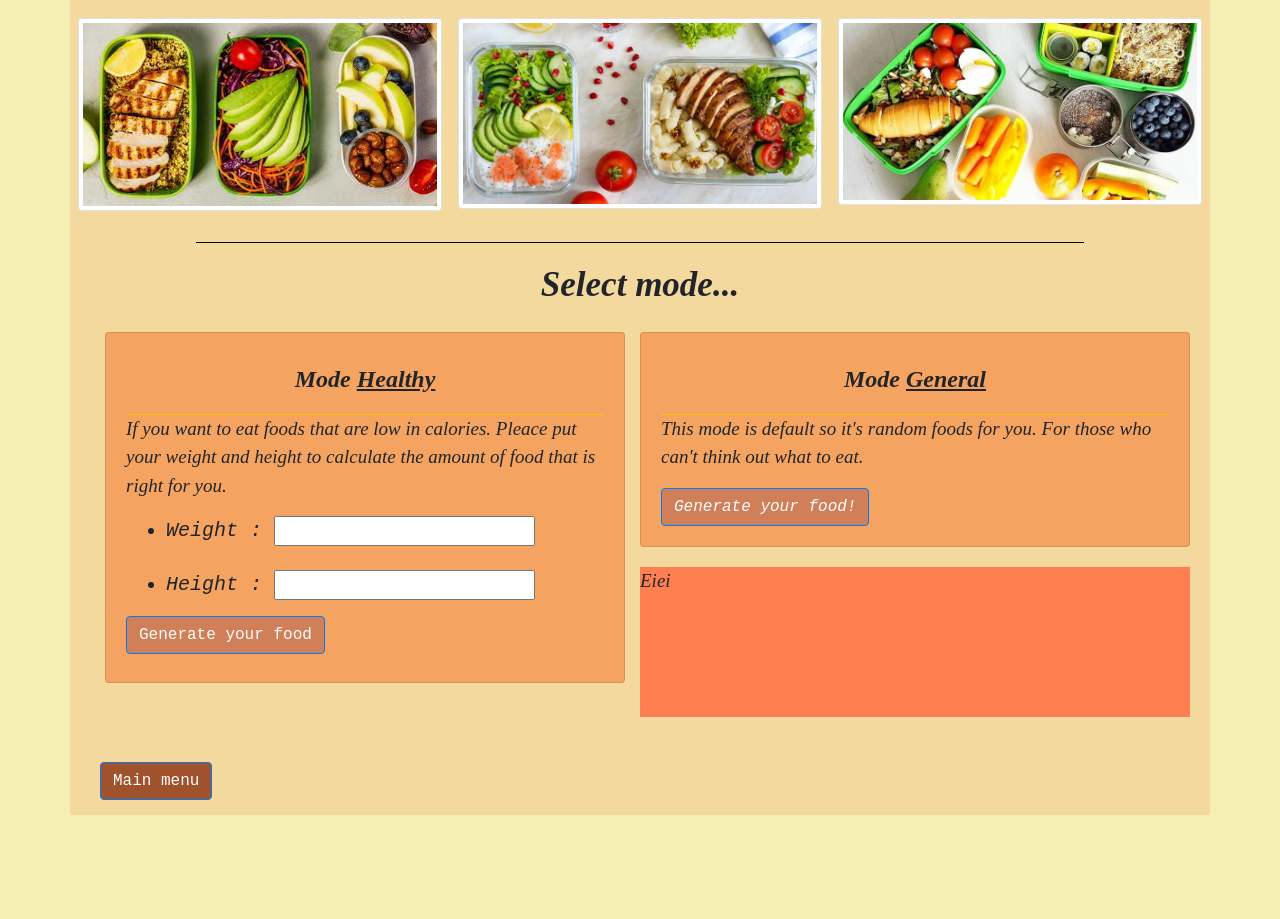
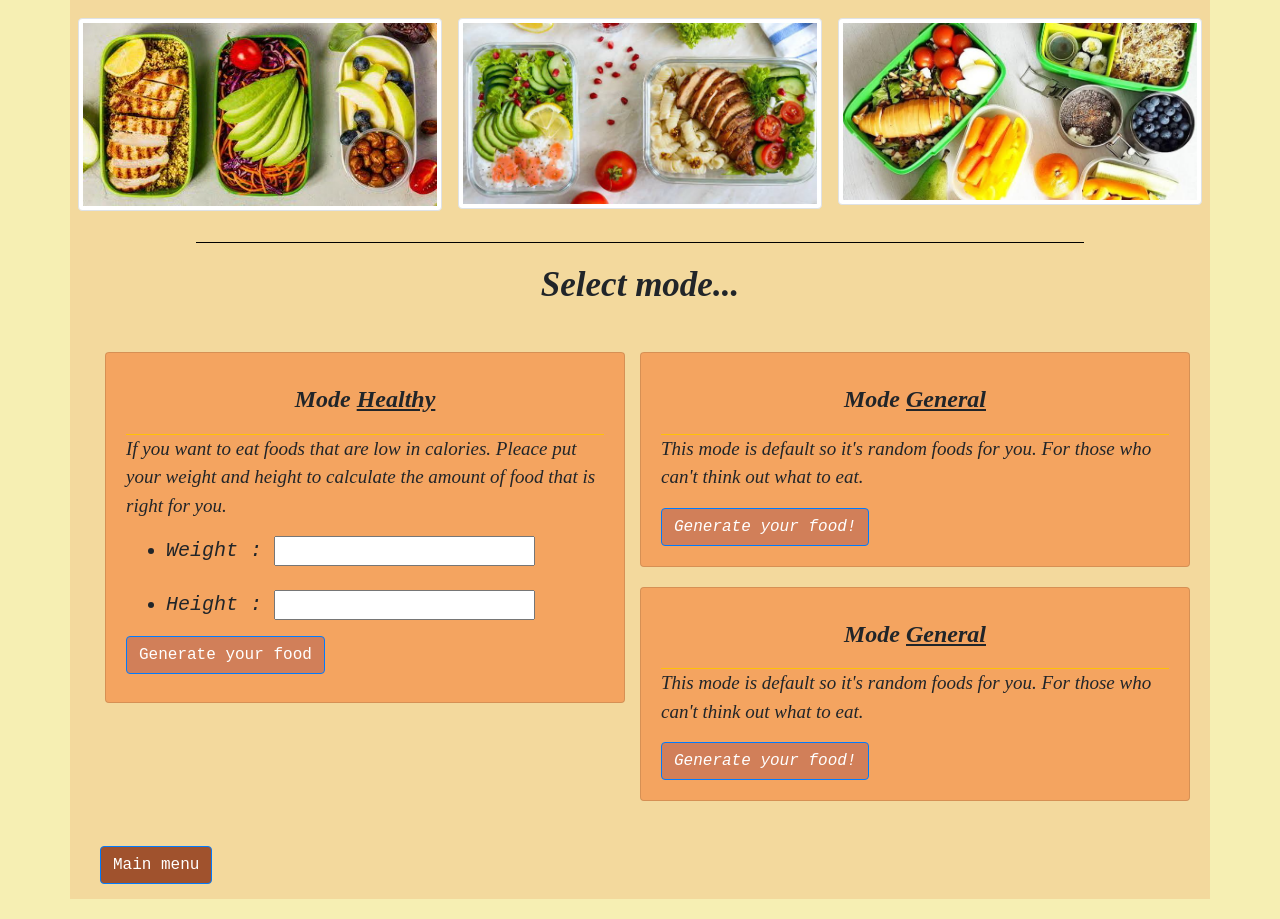
Before and after one commit to it62070188/projectPsit, a plain HTML site: page projectPsit/templates/lunch.html in a window 1280 px wide. Shown: the part 918-1837 px from the top of the page. Before the commit the page ends 1753 px from the top, so only its background shows below. Drawn offline with Linux system fonts and the light colour scheme.

Commit message:
re-design display layout

```diff
--- a/projectPsit/templates/lunch.html
+++ b/projectPsit/templates/lunch.html
@@ -75,7 +75,7 @@
             </div>
             <div class="row" style="padding:20px 20px 30px;">
                 <div class="col-md-6" style="font-family: serif; font-style: italic; font-size: 19px;">
-                    <div class="card" style="background-color: sandybrown;">
+                    <div class="card" style="background-color: sandybrown; margin-top: 20px">
                         <div class="card-body">
                             <div class="card-header bg-transparent border-warning">
                                 <center>
@@ -111,7 +111,7 @@
                 </div>
                 <div class="col-md-6" style="font-family: serif; font-style: italic; font-size: 19px;">
                     <div class="row">
-                        <div class="card" style="background-color: sandybrown;">
+                        <div class="card" style="background-color: sandybrown; margin-top: 20px;">
                             <div class="card-body">
                                 <div class="card-header bg-transparent border-warning">
                                     <center>
@@ -133,8 +133,28 @@
                             </div>
                         </div>
                     </div>
-                    <div class="row" style="width: 550px; height: 150px; background: coral; margin-top: 20px;">
-                        Eiei
+                    <div class="row">
+                        <div class="card" style="background-color: sandybrown; margin-top: 20px;">
+                            <div class="card-body">
+                                <div class="card-header bg-transparent border-warning">
+                                    <center>
+                                        <h4>
+                                            <b>
+                                                Mode <u>General</u>
+                                            </b>
+                                        </h4>
+                                    </center>
+                                </div>
+                                <p class="card-text">
+                                    This mode is default so it's random foods for you.
+                                    For those who can't think out what to eat.
+                                </p>
+                                <a href="https://projectpsit2019.web.app/lunch.html" class="btn btn-primary"
+                                    style="background-color: rgb(209, 127, 89); font-family: monospace;">Generate your
+                                    food!
+                                </a>
+                            </div>
+                        </div>
                     </div>
                 </div>
             </div>
```
Also changed, not shown: projectPsit/templates/breakfast.html (+22 -2 lines), projectPsit/templates/dinner.html (+22 -2 lines).
